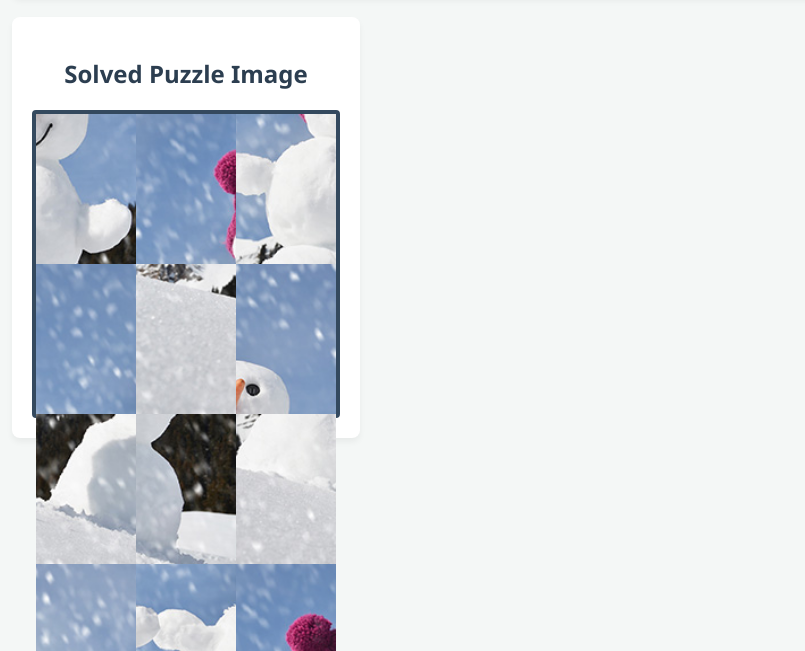
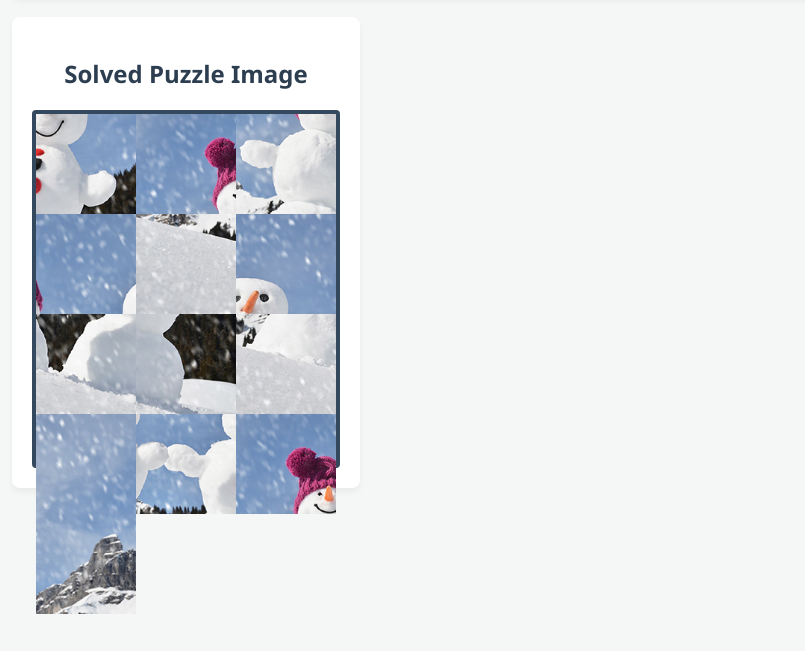
Before and after one commit to wellinb2027-lgtm/wellinb2027-lgtm.github.io, a plain HTML site: page bwd/puzzle/index.htm in a window 1280 px wide. Shown: the part 149-800 px from the top of the page, without its empty margins (128-933 px from the left). Drawn offline with Linux system fonts and the light colour scheme; files whose address does not match are found by name.

Commit message:
Update index.htm

```diff
--- a/bwd/puzzle/index.htm
+++ b/bwd/puzzle/index.htm
@@ -60,7 +60,7 @@
             flex-wrap: wrap;
             /* Adjust width to match the combined dimensions of your puzzle pieces */
             width: 300px;
-            height: 300px;
+            height: 350px;
             border: 4px solid #34495e;
             background-color: #ecf0f1;
             border-radius: 4px;
@@ -70,7 +70,7 @@
         .flex-puzzle-container img {
             /* Set dimensions based on individual piece sizes */
             width: 100px;
-            height: 150px;
+            height: 100px;
             object-fit: cover;
             margin: 0;
             padding: 0;
```
